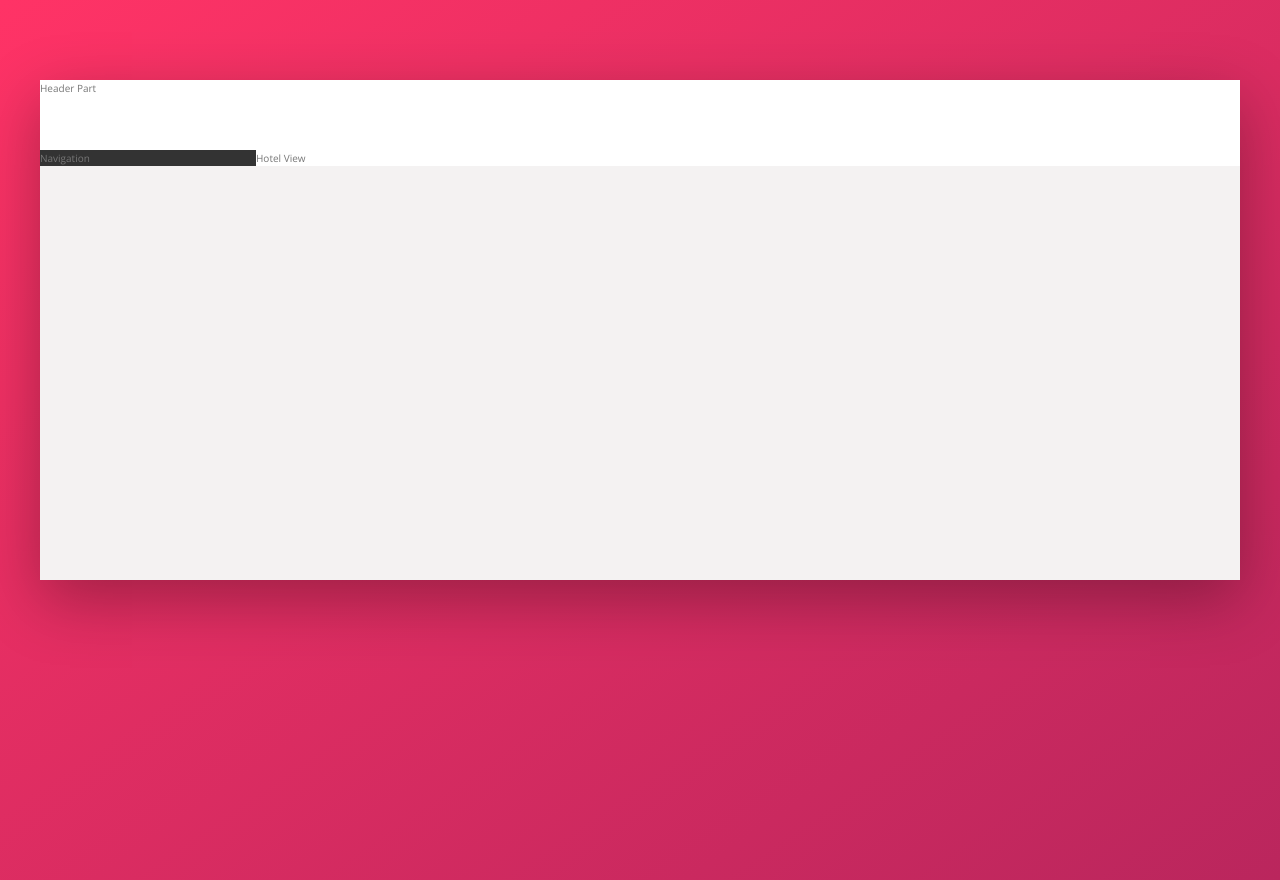
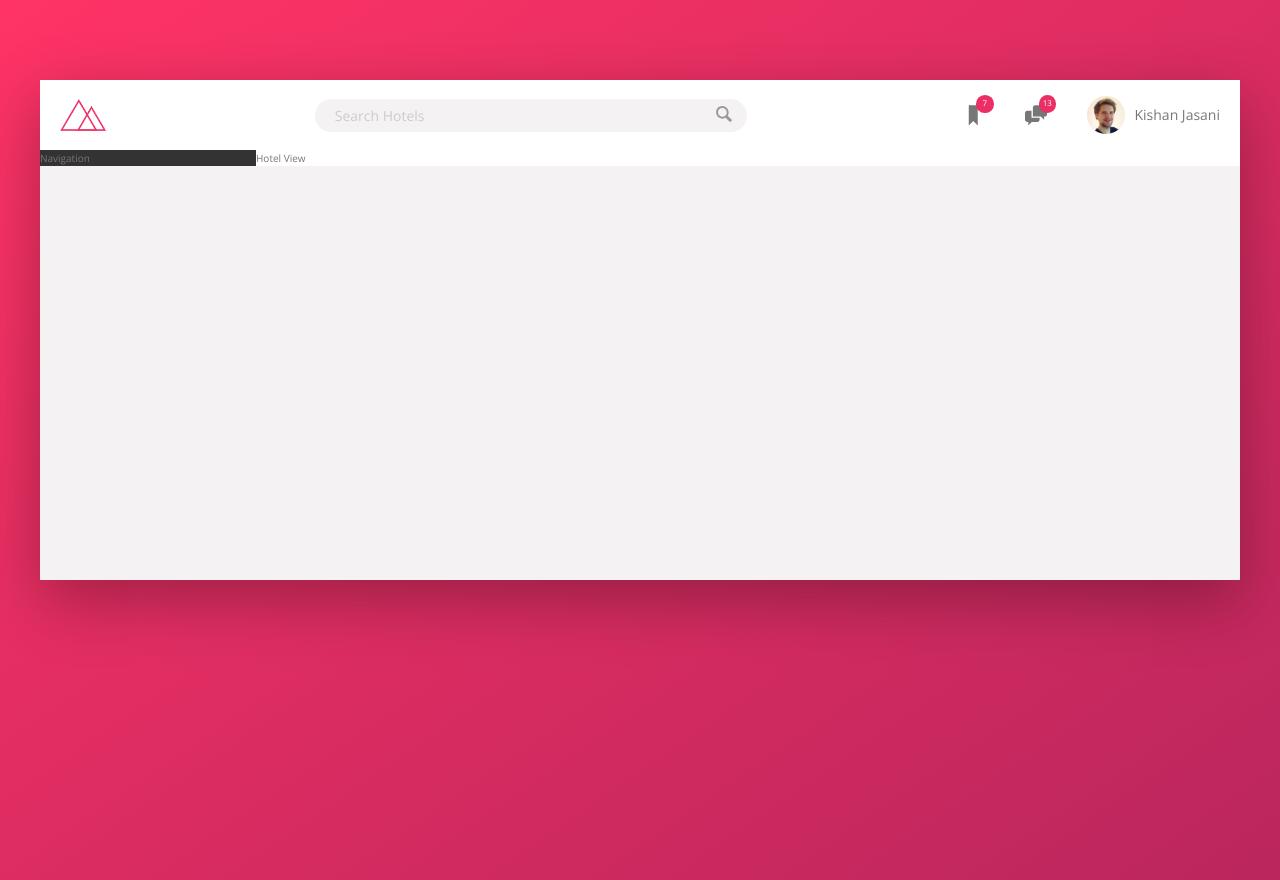
Before and after one commit to kishanjasani/Hotel-Flexbox, a website: page index.html in a window 1280 px wide. Drawn offline with nearby package versions, Linux system fonts and the light colour scheme.

Commit message:
Add Header with styling

```diff
--- a/index.html
+++ b/index.html
@@ -13,7 +13,33 @@
 	<body>
 		<div class="container">
 			<header class="header">
-				Header Part
+				<img class="logo" src="img/logo.png" alt="Trillo Logo">
+				<form action="#" class="search">
+					<input type="text" class="search__input" placeholder="Search Hotels">
+					<button class="search__button">
+						<svg class="search__icon">
+							<use xlink:href="img/sprite.svg#icon-magnifying-glass"></use>
+						</svg>
+					</button>
+				</form>
+				<nav class="user-nav">
+					<div class="user-nav__icon-box">
+						<svg class="user-nav__icon">
+							<use xlink:href="img/sprite.svg#icon-bookmark"></use>
+						</svg>
+						<span class="user-nav__notification">7</span>
+					</div>
+					<div class="user-nav__icon-box">
+						<svg class="user-nav__icon">
+							<use xlink:href="img/sprite.svg#icon-chat"></use>
+						</svg>
+						<span class="user-nav__notification">13</span>
+					</div>
+					<div class="user-nav__user">
+						<img src="img/user.jpg" alt="User Photo" class="user-nav__user-photo">
+						<span class="user-nav__user-name">Kishan Jasani</span>
+					</div>
+				</nav>
 			</header>
 			<div class="content">
 				<nav class="sidebar">
--- a/sass/_components.scss
+++ b/sass/_components.scss
@@ -0,0 +1,101 @@
+.logo {
+	height: 3.25rem;
+	margin-left: 2rem;
+}
+
+.search {
+	flex: 0 0 40%;
+	display: flex;
+	align-items: center;
+	justify-content: center;
+	&__input {
+		font-family: inherit;
+		font-size: inherit;
+		color: inherit;
+		background-color: var( --color-grey-light-2 );
+		border: none;
+		padding: .7rem 2rem;
+		border-radius: 100px;
+		width: 90%;
+		transition: all .2s;
+		margin-right: -3.25rem;
+		&:focus {
+			outline: none;
+			width: 100%;
+			background-color: var( --color-grey-light-3 );
+		}
+		&::-webkit-input-placeholder {
+			font-weight: 100;
+			color: var( --color-grey-light-4 );
+		}
+	}
+
+	&__input:focus + &__button {
+		background-color: var( --color-grey-light-3 );
+	}
+
+	&__button {
+		border: none;
+		background-color: var( --color-grey-light-2 );
+		&:focus {
+			outline: none;
+		}
+		&:active {
+			transform: translateY(2px);
+		}
+	}
+	&__icon {
+		height: 2rem;
+		width: 2rem;
+		fill: var( --color-grey-dark-3 )
+	}
+}
+
+.user-nav {
+	display: flex;
+	align-items: center;
+	align-self: stretch;
+
+
+	& > * {
+		padding: 0 2rem;
+		cursor: pointer;
+		height: 100%;
+		display: flex;
+		align-items: center;
+	}
+
+	& > *:hover {
+		background-color: var( --color-grey-light-2 );
+	}
+
+	&__icon-box {
+		position: relative;
+	}
+	&__icon {
+		height: 2.25rem;
+		width: 2.25rem;
+		fill: var( --color-grey-dark-2 );
+	}
+	&__notification {
+		font-size: .8rem;
+		height: 1.75rem;
+		width: 1.75rem;
+		border-radius: 50%;
+		background-color: var( --color-primary );
+		color: #fff;
+		position: absolute;
+		top: 1.5rem;
+		right: 1.1rem;
+		display: flex;
+		justify-content: center;
+		align-items: center;
+	}
+
+	&__user-photo {
+		height: 3.75rem;
+		border-radius: 50%;
+		margin-right: 1rem;
+	}
+
+}
--- a/sass/_layout.scss
+++ b/sass/_layout.scss
@@ -7,9 +7,13 @@
 }
 
 .header {
+	font-size: 1.4rem;
 	height: 7rem;
 	background-color: #fff;
 	border-bottom: var(--color-grey-light-2);
+	display: flex;
+	justify-content: space-between;
+	align-items: center;
 }
 
 .content {
```
Also changed, not shown: css/style.css, img/SVG/aircraft-take-off.svg (added), img/SVG/bookmark.svg (added), img/SVG/chat.svg (added), img/SVG/chevron-thin-right.svg (added), img/SVG/home.svg (added), img/SVG/key.svg (added), img/SVG/location-pin.svg (added), img/SVG/magnifying-glass.svg (added), img/SVG/map.svg (added), img/SVG/star.svg (added). Lines whose indentation alone changed are shown as unchanged.
